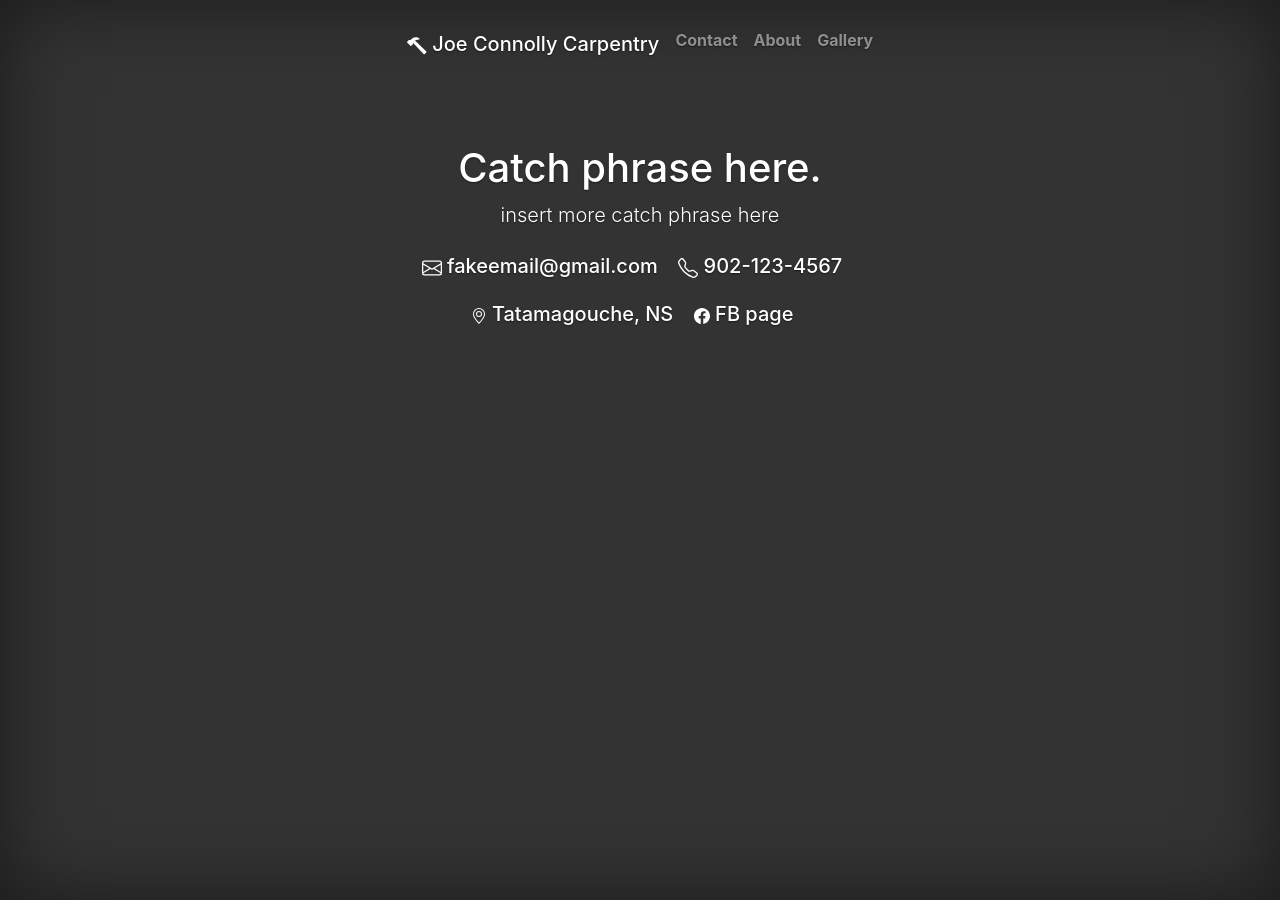
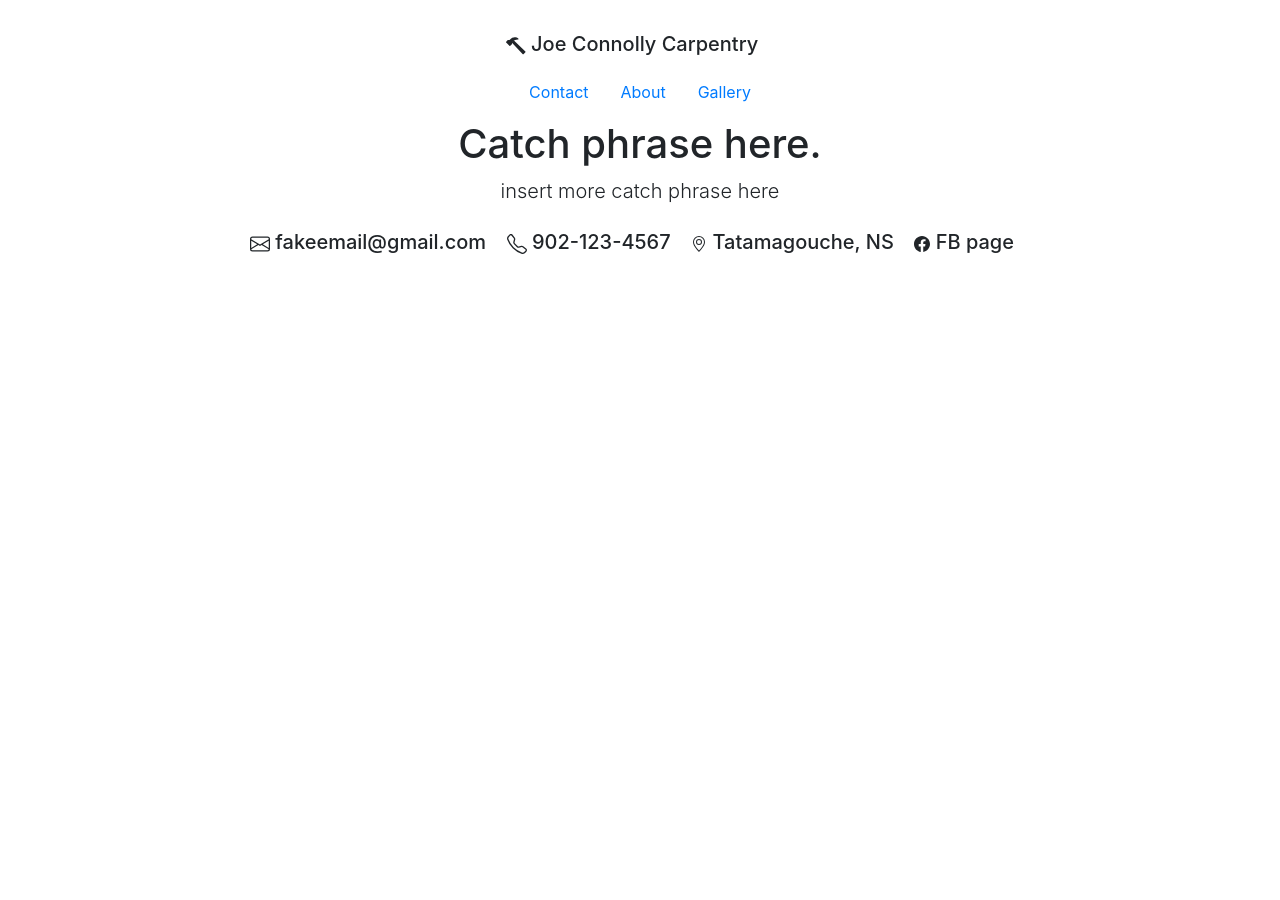
Before and after one commit to JCCarpentry/JCCarpentry.github.io, a Jekyll site: the page built from index.html, in a window 1280 px wide. Built offline with Jekyll 4.4.1, drawn with Linux system fonts in a browser that asks for light colours.

Commit message:
remove css

```diff
--- a/_layouts/default.html
+++ b/_layouts/default.html
@@ -14,182 +14,7 @@
     <!-- Bootstrap core CSS -->
 <link rel="stylesheet" href="https://stackpath.bootstrapcdn.com/bootstrap/4.5.2/css/bootstrap.min.css" integrity="sha384-JcKb8q3iqJ61gNV9KGb8thSsNjpSL0n8PARn9HuZOnIxN0hoP+VmmDGMN5t9UJ0Z" crossorigin="anonymous">
 
-    <style>
-      .bd-placeholder-img {
-        font-size: 1.125rem;
-        text-anchor: middle;
-        -webkit-user-select: none;
-        -moz-user-select: none;
-        -ms-user-select: none;
-        user-select: none;
-      }
 
-      @media (min-width: 768px) {
-        .bd-placeholder-img-lg {
-          font-size: 3.5rem;
-        }
-      }
-    </style>
-    <!--carousel-->
-    <style>
-    /* CUSTOMIZE THE CAROUSEL
-    -------------------------------------------------- */
-
-    /* Carousel base class */
-    .carousel {
-      margin-top: 4rem;
-      margin-bottom: 4rem;
-    }
-
-
-    /* RESPONSIVE CSS
-    -------------------------------------------------- */
-
-    @media (min-width: 40em) {
-      /* Bump up size of carousel content */
-      .carousel-caption p {
-        margin-bottom: 1.25rem;
-        font-size: 1.25rem;
-        line-height: 1.4;
-      }
-
-      .featurette-heading {
-        font-size: 50px;
-      }
-    }
-
-    @media (min-width: 62em) {
-      .featurette-heading {
-        margin-top: 7rem;
-      }
-    }
-</style>
-    <style>
-    /*
-     * Globals
-     */
-
-    /* Links */
-    a,
-    a:focus,
-    a:hover {
-      color: #fff;
-    }
-
-    /* Custom default button */
-    .btn-secondary,
-    .btn-secondary:hover,
-    .btn-secondary:focus {
-      color: #333;
-      text-shadow: none; /* Prevent inheritance from `body` */
-      background-color: #fff;
-      border: .05rem solid #fff;
-    }
-
-
-    /*
-     * Base structure
-     */
-
-    html,
-    body {
-      height: 100%;
-      background-color: #333;
-    }
-
-    body {
-      display: -ms-flexbox;
-      display: flex;
-      color: #fff;
-      text-shadow: 0 .05rem .1rem rgba(0, 0, 0, .5);
-      box-shadow: inset 0 0 5rem rgba(0, 0, 0, .5);
-    }
-
-    .cover-container {
-      max-width: 42em;
-    }
-
-
-    /*
-     * Header
-     */
-    .masthead {
-      margin-bottom: 2rem;
-    }
-
-    .masthead-brand {
-      margin-bottom: 0;
-    }
-
-    .nav-masthead .nav-link {
-      padding: .25rem 0;
-      font-weight: 700;
-      color: rgba(255, 255, 255, .5);
-      background-color: transparent;
-      border-bottom: .25rem solid transparent;
-    }
-
-    .nav-masthead .nav-link:hover,
-    .nav-masthead .nav-link:focus {
-      border-bottom-color: rgba(255, 255, 255, .25);
-    }
-
-    .nav-masthead .nav-link + .nav-link {
-      margin-left: 1rem;
-    }
-
-    .nav-masthead .active {
-      color: #fff;
-      border-bottom-color: #fff;
-    }
-
-    @media (min-width: 48em) {
-      .masthead-brand {
-        float: left;
-      }
-      .nav-masthead {
-        float: right;
-      }
-    }
-
-
-    /*
-     * Cover
-     */
-    .cover {
-      padding: 0 1.5rem;
-    }
-    .cover .btn-lg {
-      padding: .75rem 1.25rem;
-      font-weight: 700;
-    }
-
-    /*
-     * Footer
-     */
-    .mastfoot {
-      color: rgba(255, 255, 255, .5);
-    }
-    </style>
-
-    <style>
-      .row {
-        display: flex;
-        flex-wrap: wrap;
-        padding: 0 4px;
-      }
-
-      /* Create two equal columns that sits next to each other */
-      .column {
-        flex: 50%;
-        padding: 0 4px;
-      }
-
-      .column img {
-        margin-top: 8px;
-        vertical-align: middle;
-      }
-    </style>
 
     <!--favicon-->
     <link rel="icon" href="./assets/logo.png">
```
